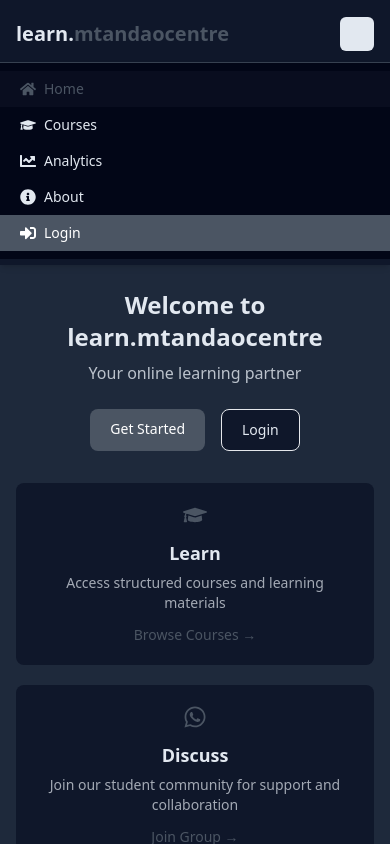
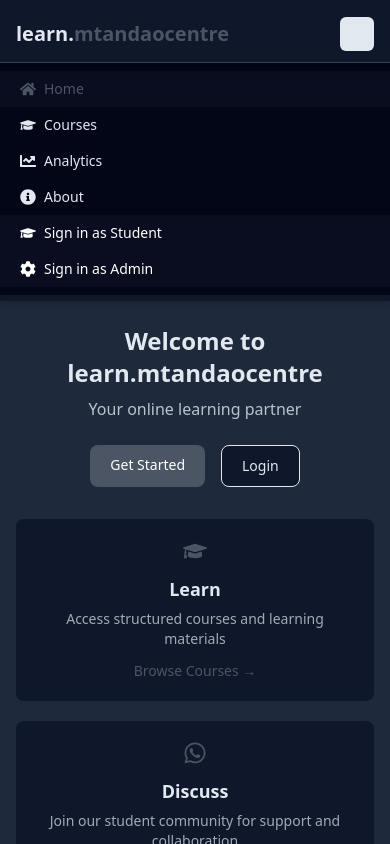
Before and after one commit to mtandaocentre/learn.mtandaocentre, a React (Vite) app in the folder client/: page / in a window 390 px wide. Both pictures are taken after a click on the button 357 px from the left and 34 px from the top of the page. Shown: the top 844 px of the page. Built offline with nearby package versions, Linux system fonts and the light colour scheme; no server answers.

Commit message:
Created a drop down menu to signin as either student or admin

```diff
--- a/client/src/components/Navbar.jsx
+++ b/client/src/components/Navbar.jsx
@@ -10,17 +10,30 @@ import {
   FaCog,
   FaChartLine
 } from "react-icons/fa";
-import { useState, useEffect } from "react";
+import { useState, useEffect, useRef } from "react";
 
 const Navbar = () => {
   const { user, logout } = useAuth();
   const [mobileMenuOpen, setMobileMenuOpen] = useState(false);
   const [scrolled, setScrolled] = useState(false);
+  const [loginDropdownOpen, setLoginDropdownOpen] = useState(false);
+  const dropdownRef = useRef(null);
 
   useEffect(() => {
     const handleScroll = () => setScrolled(window.scrollY > 10);
     window.addEventListener("scroll", handleScroll);
     return () => window.removeEventListener("scroll", handleScroll);
+  }, []);
+
+  // Close dropdown when clicking outside
+  useEffect(() => {
+    const handleClickOutside = (event) => {
+      if (dropdownRef.current && !dropdownRef.current.contains(event.target)) {
+        setLoginDropdownOpen(false);
+      }
+    };
+    document.addEventListener("mousedown", handleClickOutside);
+    return () => document.removeEventListener("mousedown", handleClickOutside);
   }, []);
 
   return (
@@ -59,19 +72,43 @@ const Navbar = () => {
                 <NavItem to="/profile" icon={<FaUser className="text-base"/>} label="Profile" />
                 <button
                   onClick={logout}
-                  className="flex items-center space-x-1 text-text-light hover:text-accent px-3 py-1.5 rounded-md transition-all hover:bg-primary-darkest text-sm group"
+                  className="flex items-center space-x-1 text-text-light hover:text-accent px-3 py-1.5 rounded-md transition-all hover:bg-primary-darkest text-sm"
                 >
-                  <FaSignOutAlt className="group-hover:scale-110 transition-transform text-base" />
+                  <FaSignOutAlt className="text-base" />
                   <span>Logout</span>
                 </button>
               </>
             ) : (
-              <NavItem
-                to="/login"
-                icon={<FaSignInAlt className="text-base"/>}
-                label="Login"
-                className="bg-accent text-white hover:bg-accent/90 px-3 py-1.5 rounded-md transition-all text-sm"
-              />
+              <div className="relative" ref={dropdownRef}>
+                <button
+                  onClick={() => setLoginDropdownOpen(!loginDropdownOpen)}
+                  className="flex items-center space-x-1 bg-accent text-white px-3 py-1.5 rounded-md transition-all hover:bg-accent/90 text-sm"
+                >
+                  <FaSignInAlt className="text-base" />
+                  <span>Login</span>
+                </button>
+
+                {loginDropdownOpen && (
+                  <div className="absolute top-full right-0 mt-1 w-48 bg-primary-darker rounded-md shadow-lg z-50 border border-gray-700">
+                    <Link
+                      to="/login?role=student"
+                      className="flex items-center space-x-2 px-4 py-2.5 text-text-light hover:bg-primary-darkest hover:text-accent transition-colors"
+                      onClick={() => setLoginDropdownOpen(false)}
+                    >
+                      <FaGraduationCap className="text-sm" />
+                      <span className="text-sm">Sign in as Student</span>
+                    </Link>
+                    <Link
+                      to="/login?role=admin"
+                      className="flex items-center space-x-2 px-4 py-2.5 text-text-light hover:bg-primary-darkest hover:text-accent transition-colors"
+                      onClick={() => setLoginDropdownOpen(false)}
+                    >
+                      <FaCog className="text-sm" />
+                      <span className="text-sm">Sign in as Admin</span>
+                    </Link>
+                  </div>
+                )}
+              </div>
             )}
           </div>
 
@@ -166,13 +203,22 @@ const Navbar = () => {
                 </button>
               </>
             ) : (
-              <MobileNavItem
-                to="/login"
-                icon={<FaSignInAlt className="text-base"/>}
-                label="Login"
-                className="bg-accent text-white text-sm"
-                onClick={() => setMobileMenuOpen(false)}
-              />
+              <>
+                <MobileNavItem
+                  to="/login?role=student"
+                  icon={<FaGraduationCap className="text-base"/>}
+                  label="Sign in as Student"
+                  className="bg-accent/10 text-white"
+                  onClick={() => setMobileMenuOpen(false)}
+                />
+                <MobileNavItem
+                  to="/login?role=admin"
+                  icon={<FaCog className="text-base"/>}
+                  label="Sign in as Admin"
+                  className="bg-accent/10 text-white"
+                  onClick={() => setMobileMenuOpen(false)}
+                />
+              </>
             )}
           </div>
         </div>
```
